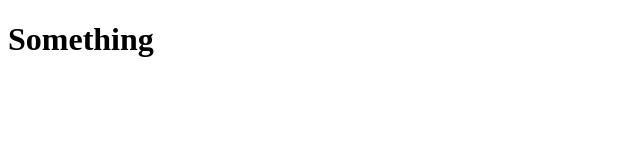
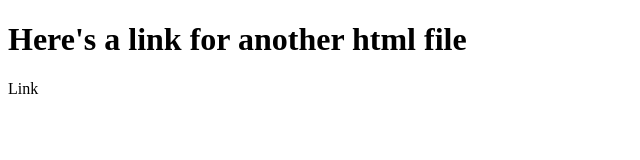
Before and after one commit to Oleksandros-Sapiha/myproject, a plain HTML site: page index.html in a window 1280 px wide. Shown: the whole page, without its empty margins (0-640 px from the left). Drawn offline with Linux system fonts and the light colour scheme.

Commit message:
Update index.html

```diff
--- a/index.html
+++ b/index.html
@@ -6,6 +6,7 @@
    <title></title>
 </head>
 <body>
-   <h1>Something</h1>
+   <h1>Here's a link for another html file</h1>
+   <href src="Website.html">Link</href>
 </body>
 </html>
```
